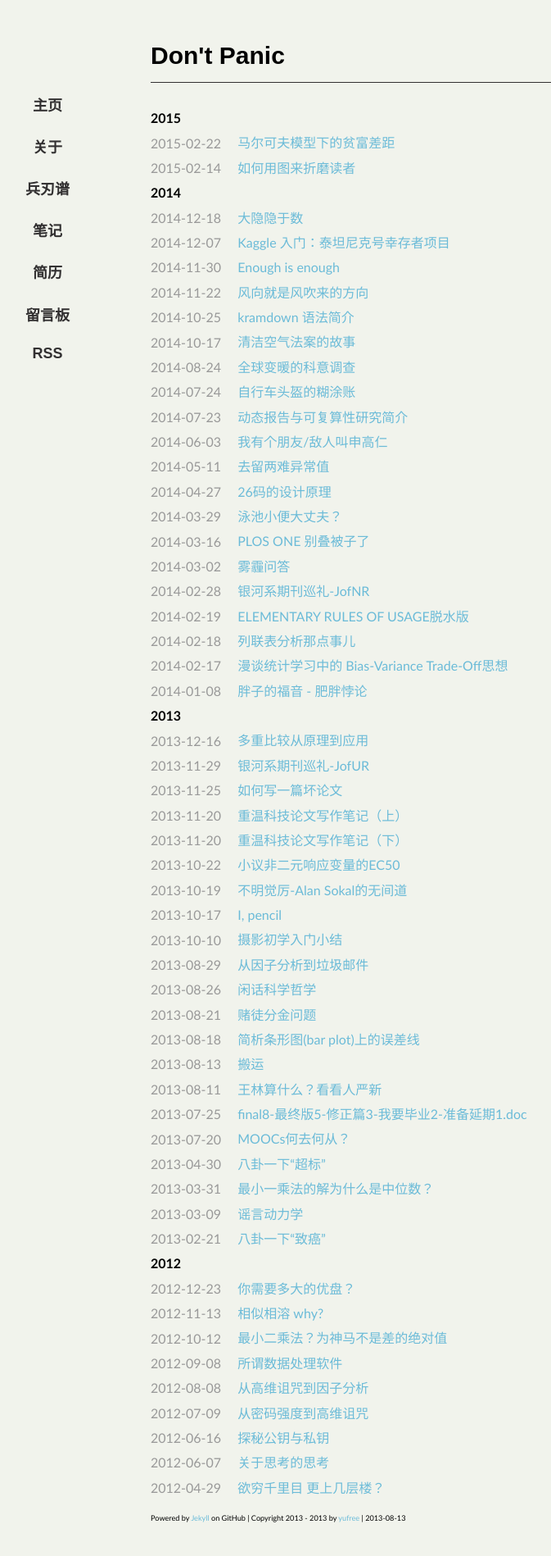
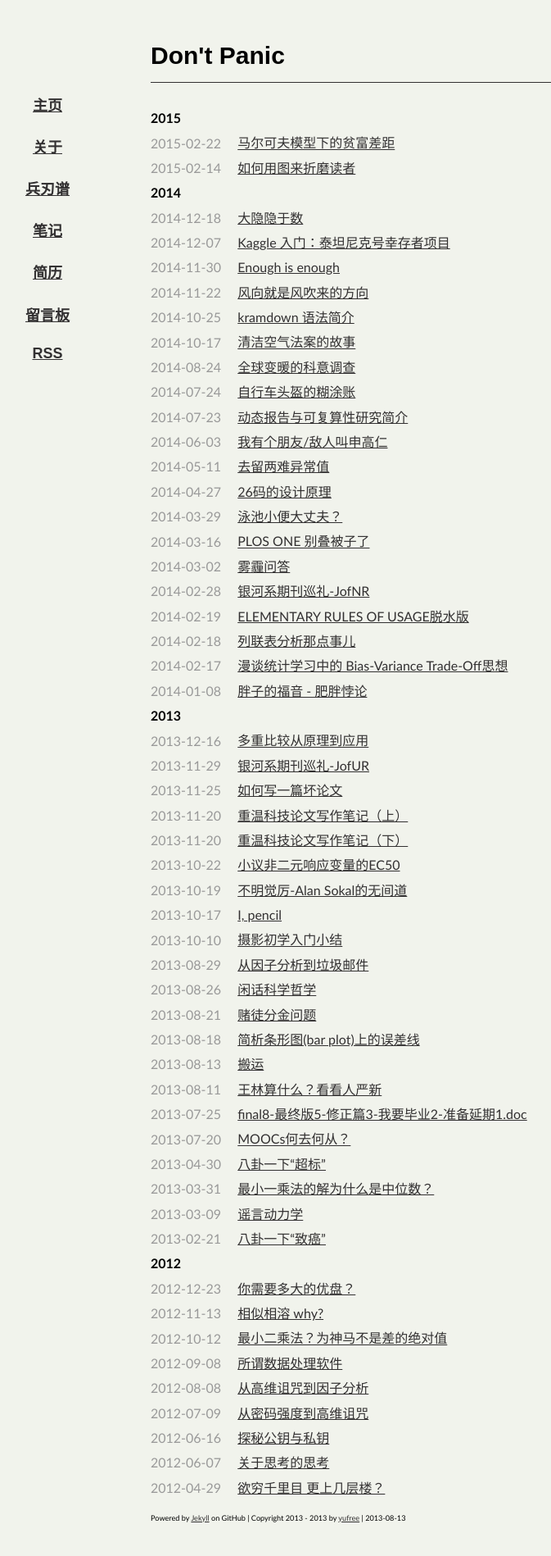
Before and after one commit to yufree/blogcn, a Jekyll site: the page built from index.md, in a window 1280 px wide. Shown: the whole page at 82% size, without its empty margins (156-829 px from the left). Built offline with Jekyll 4.4.1, drawn with Linux system fonts in a browser that asks for light colours; some web fonts are replaced.

Commit message:
change color

```diff
--- a/media/css/style.css
+++ b/media/css/style.css
@@ -28,12 +28,12 @@ body
 }
 a
 {
-    color:#6bbbd8;
-    text-decoration:none;
+    color:#323031;
+    text-decoration:underline;
 }
 a:hover
 {
-    color:#6bbbd8;
+    color:#848a91;
     text-decoration:underline;
 }
 hr
```
